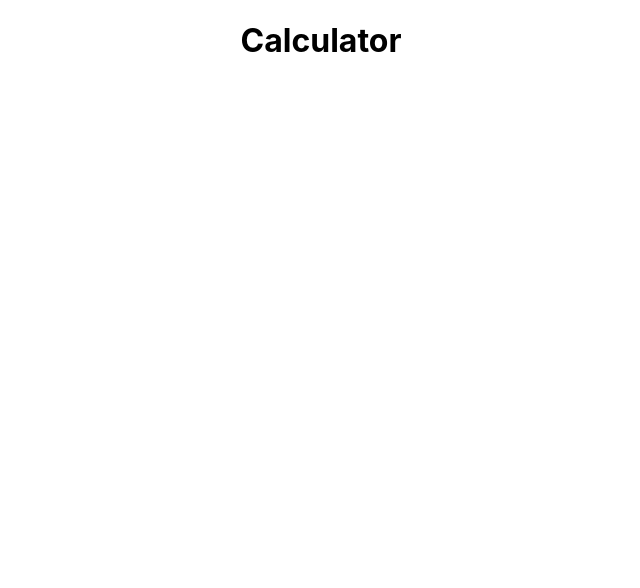
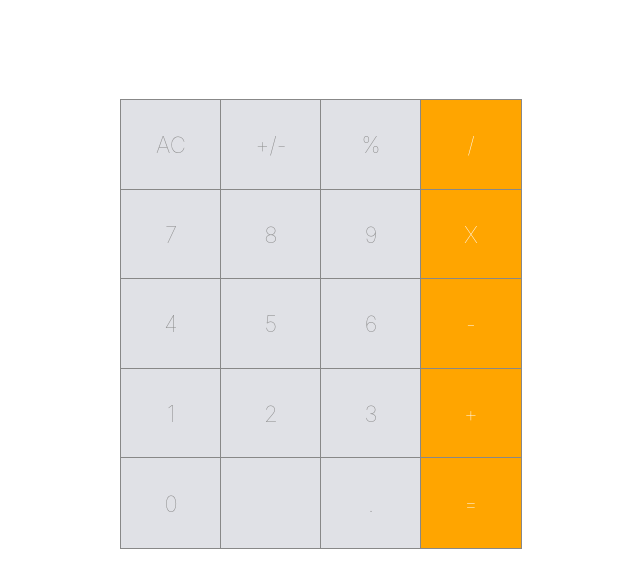
Before and after one commit to tdw78/calc-app, a React (Create React App) app: page / in a window 1280 px wide. Shown: the top 588 px of the page, without its empty margins (319-959 px from the left). Built offline with nearby package versions, Linux system fonts and the light colour scheme.

Commit message:
Buttons Done

```diff
--- a/src/App.css
+++ b/src/App.css
@@ -2,37 +2,45 @@
   text-align: center;
 }
 
-.App-logo {
-  height: 40vmin;
-  pointer-events: none;
+.button {
+  display: flex;
+  height: 4em;
+  flex: 1;
+  justify-content: center;
+  align-items: center;
+  font-weight: lighter;
+  font-size: 1.4em;
+  background-color: #e0e1e6;
+  color: #888;
+  outline: 1px solid #888;
 }
 
-@media (prefers-reduced-motion: no-preference) {
-  .App-logo {
-    animation: App-logo-spin infinite 20s linear;
-  }
+
+.operator {
+  display: flex;
+  height: 4em;
+  flex: 1;
+  justify-content: center;
+  align-items: center;
+  font-weight: lighter;
+  font-size: 1.4em;
+  background-color: orange;
+  color: white;
+  outline: 1px solid #888;
 }
 
-.App-header {
-  background-color: #282c34;
-  min-height: 100vh;
+.App {
   display: flex;
-  flex-direction: column;
+  justify-content: center;
   align-items: center;
-  justify-content: center;
-  font-size: calc(10px + 2vmin);
-  color: white;
+  height: 100vh;
+  width: 100%;
 }
-
-.App-link {
-  color: #61dafb;
+.calc-display {
+  width: 400px;
+  height: 600px;
 }
-
-@keyframes App-logo-spin {
-  from {
-    transform: rotate(0deg);
-  }
-  to {
-    transform: rotate(360deg);
-  }
+.button-row {
+  display: flex;
+  width: 100%;
 }
--- a/src/App.js
+++ b/src/App.js
@@ -1,12 +1,53 @@
-import React from 'react';
+import React, { Component } from 'react';
 import './App.css';
+import Button from './Components/Button.js';
+import Operator from './Components/Operator.js';
 
-function App() {
+class App extends Component {
+  render() {
   return (
     <div className="App">
-      <h1>Calculator</h1>
+      <div className="calc-display">
+
+      <div className="button-row">
+          <Button>AC</Button>
+          <Button>+/-</Button>
+          <Button>%</Button>
+          <Operator>/</Operator>
+        </div>
+
+        <div className="button-row">
+          <Button>7</Button>
+          <Button>8</Button>
+          <Button>9</Button>
+          <Operator>X</Operator>
+        </div>
+
+        <div className="button-row">
+          <Button>4</Button>
+          <Button>5</Button>
+          <Button>6</Button>
+          <Operator>-</Operator>
+        </div>
+
+        <div className="button-row">
+          <Button>1</Button>
+          <Button>2</Button>
+          <Button>3</Button>
+          <Operator>+</Operator>
+        </div>
+
+        <div className="button-row">
+          <Button>0</Button>
+          <Button></Button>
+          <Button>.</Button>
+          <Operator>=</Operator>
+        </div>
+
+      </div>
     </div>
   );
+ }
 }
 
 export default App;
--- /dev/null
+++ b/src/Components/Button.js
@@ -0,0 +1,13 @@
+import React, { Component } from 'react';
+
+class Button extends Component {
+  render() {
+  return (
+    <div className="button">
+      {this.props.children}
+    </div>
+  );
+ }
+}
+
+export default Button;
--- /dev/null
+++ b/src/Components/Operator.js
@@ -0,0 +1,13 @@
+import React, { Component } from 'react';
+
+class Operator extends Component {
+  render() {
+  return (
+    <div className="operator">
+      {this.props.children}
+    </div>
+  );
+ }
+}
+
+export default Operator;
```
